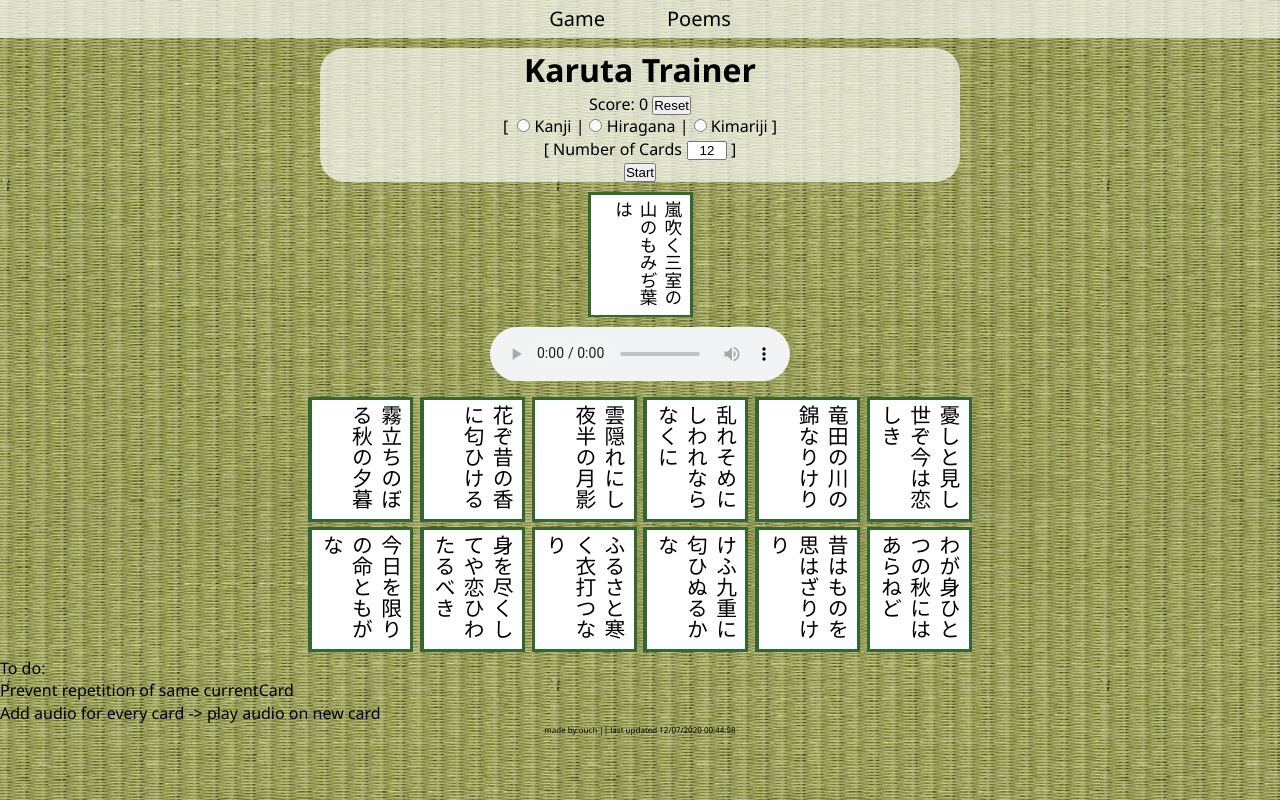
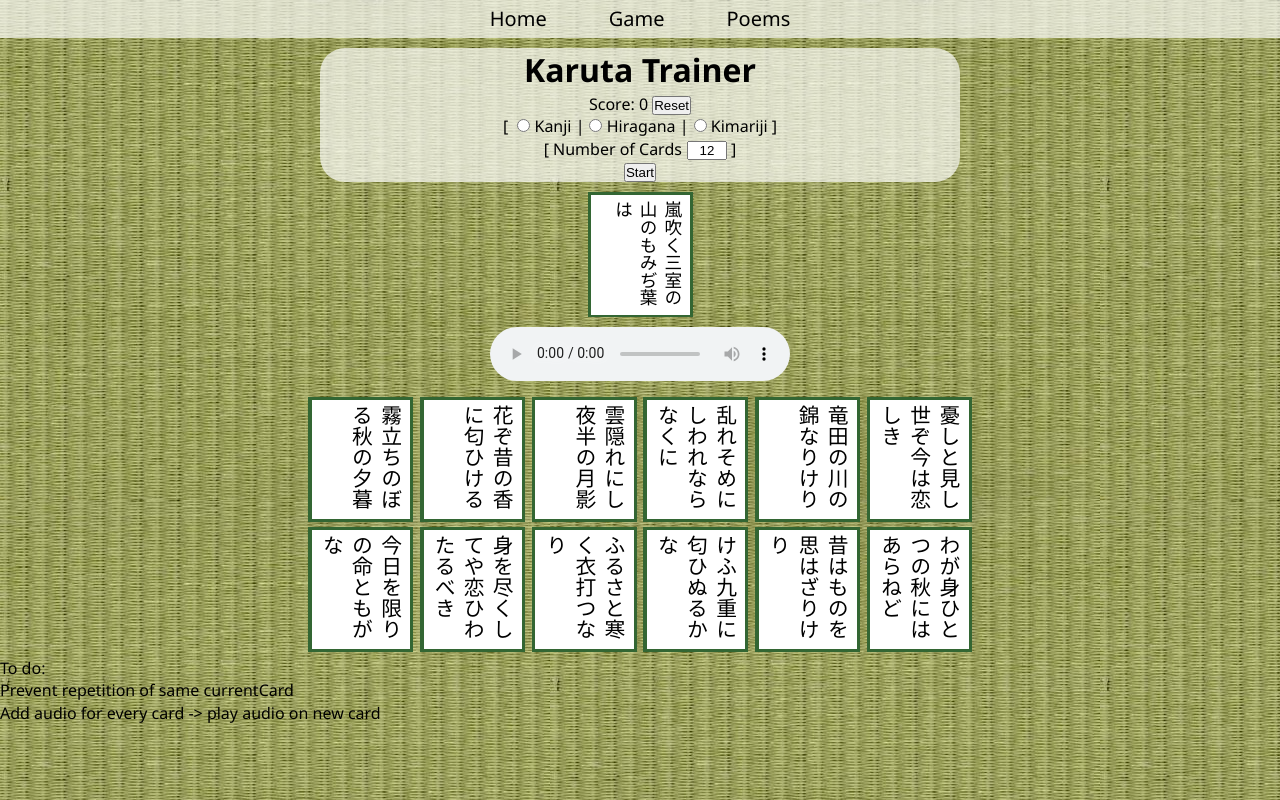
Before and after one commit to JoshuaTownshend/KarutaTrainer, a React (Create React App) app: page /KarutaTrainer/game in a window 1280 px wide. Built offline with nearby package versions, Linux system fonts and the light colour scheme.

Commit message:
css, homepage, card json updates

```diff
--- a/src/App.css
+++ b/src/App.css
@@ -283,6 +283,11 @@ body {
     margin-left:auto;
     margin-right:auto;
     text-align:center;
+}
+
+.homeContainer p {
+    margin-top: 15px;
+    font-size: 1rem;
 }
 
 .homeContainer ul {
--- a/src/Cards.js
+++ b/src/Cards.js
@@ -933,7 +933,7 @@ export const cardData = [
     "imageBack": "",
     "audio": "Cardaudio2",
     "author": "周防内侍",
-    "theme": "",
+    "theme": "春",
     "kimarijiFront": 3,
     "kimarijiBack": 2
   },
@@ -1338,7 +1338,7 @@ export const cardData = [
     "imagefront": "",
     "imageBack": "",
     "audio": "Cardaudio2",
-    "author": "",
+    "author": "花誘うふり",
     "theme": "雑",
     "kimarijiFront": 3,
     "kimarijiBack": 2
--- a/src/components/App.js
+++ b/src/components/App.js
@@ -10,6 +10,9 @@ function App() {
         <Router>
             <div className="wrapper">
                 <ul className="links">
+                    <Link to="/KarutaTrainer/">
+                        <li>Home</li>
+                    </Link>
                     <Link to="/KarutaTrainer/game">
                         <li>Game</li>
                     </Link>
--- a/src/components/GameContainer.js
+++ b/src/components/GameContainer.js
@@ -226,9 +226,6 @@ class GameContainer extends React.Component {
           <li>Prevent repetition of same currentCard</li>
           <li>Add audio for every card -{`>`} play audio on new card</li>
         </ul>
-        <footer>
-          <p>made by ouch || last updated {document. lastModified}</p>
-        </footer>
       </>
 
     )
--- a/src/components/Home.js
+++ b/src/components/Home.js
@@ -1,14 +1,16 @@
 import React from "react"
 import { BrowserRouter as Router, Switch, Route, Link } from 'react-router-dom';
+import yomi015s from '../yomi015s.jpg';
 
 class Home extends React.Component {
 
     render() {
+
         return (
             <>
                 <div id="homeContainer" className="homeContainer">
-                    <div>
                     <h1>Karuta Trainer</h1>
+                    <img alt="Karuta card 15" src={yomi015s} />
                     <ul className="linksHome">
                         <Link to="/KarutaTrainer/game">
                             <li>Game</li>
@@ -17,7 +19,7 @@ class Home extends React.Component {
                             <li>Poems</li>
                         </Link>
                     </ul>
-                    </div>
+                    <p>This app was built by <a href="https://github.com/ouchJP/KarutaTrainer" target="_blank">Ouch</a> using React.</p>
                 </div>
             </>
         )
```
Also changed, not shown: src/yomi015s.jpg (added). Lines whose indentation alone changed are shown as unchanged.
